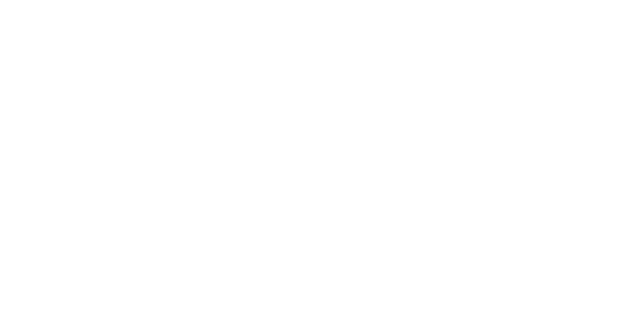
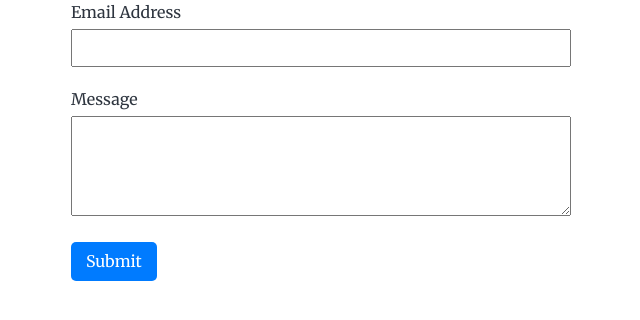
Before and after one commit to logunlaja26/speech-to-text, a Gatsby site: page /contact in a window 1280 px wide. Before the commit this address had no page. Shown: the whole page, without its empty margins (319-959 px from the left). Built offline with nearby package versions, Linux system fonts and the light colour scheme; Gatsby itself is replaced by a stand-in of ours; some packages are replaced by stand-ins of ours.

Commit message:
added contact form

```diff
--- a/content/blog/online-voice-to-text/online-voice-to-text-converter/index.md
+++ b/content/blog/online-voice-to-text/online-voice-to-text-converter/index.md
@@ -55,4 +55,4 @@ I suggest adding a feature to query summarized notes, where the user can ask que
 
 I'm genuinely excited about how this app can solve my productivity problem when summarizing audio into text. I'm pretty sure this will be a helpful tool for your audio-to-text transcription as well.
 
-Feel free to provide your email here for updates about the speech-to-text application.
+Feel free to provide your email below for updates on the speech-to-text application 👇🏻.
--- a/package.json
+++ b/package.json
@@ -10,6 +10,7 @@
   "dependencies": {
     "@fontsource-variable/montserrat": "^5.0.17",
     "@fontsource/merriweather": "^5.0.8",
+    "@formspree/react": "^2.5.1",
     "gatsby": "^5.13.3",
     "gatsby-plugin-canonical-urls": "^5.13.1",
     "gatsby-plugin-feed": "^5.13.1",
--- a/src/components/bio.js
+++ b/src/components/bio.js
@@ -6,8 +6,8 @@
  */
 
 import * as React from "react"
+import { Link } from "gatsby"
 import { useStaticQuery, graphql } from "gatsby"
-// import { StaticImage } from "gatsby-plugin-image"
 
 const Bio = () => {
   const data = useStaticQuery(graphql`
@@ -31,6 +31,13 @@ const Bio = () => {
   const social = data.site.siteMetadata?.social
 
   return (
+    <>
+      <div>
+        <p>
+          To get updates, please enter your email address{" "}
+          <Link to="/contact/"> here</Link>:
+        </p>
+      </div>
       <div className="bio">
         {/* <StaticImage
         className="bio-avatar"
@@ -45,13 +52,15 @@ const Bio = () => {
         {author?.name && (
           <p>
             Written by <strong>{author.name}</strong> {author?.summary || null}
-          {` `}
+            {` Follow my product updates on `}
             <a href={`https://twitter.com/${social?.twitter || ``}`}>
-            Follow my product updates on Twitter
+              {" "}
+              twitter
             </a>
           </p>
         )}
       </div>
+    </>
   )
 }
 
--- /dev/null
+++ b/src/pages/contact.js
@@ -0,0 +1,67 @@
+import React from "react"
+import { useForm, ValidationError } from "@formspree/react"
+
+const ContactForm = () => {
+  const [state, handleSubmit] = useForm("mnqebzyy")
+  if (state.succeeded) {
+    return (
+      <p style={{ color: "green", fontWeight: "bold" }}>Thanks for joining!</p>
+    )
+  }
+  return (
+    <form
+      onSubmit={handleSubmit}
+      style={{ maxWidth: "500px", margin: "0 auto" }}
+    >
+      <div style={{ marginBottom: "20px" }}>
+        <label
+          htmlFor="email"
+          style={{ display: "block", marginBottom: "5px" }}
+        >
+          Email Address
+        </label>
+        <input
+          id="email"
+          type="email"
+          name="email"
+          style={{ width: "100%", padding: "8px" }}
+        />
+        <ValidationError prefix="Email" field="email" errors={state.errors} />
+      </div>
+      <div style={{ marginBottom: "20px" }}>
+        <label
+          htmlFor="message"
+          style={{ display: "block", marginBottom: "5px" }}
+        >
+          Message
+        </label>
+        <textarea
+          id="message"
+          name="message"
+          style={{ width: "100%", height: "100px", padding: "8px" }}
+        />
+        <ValidationError
+          prefix="Message"
+          field="message"
+          errors={state.errors}
+        />
+      </div>
+      <button
+        type="submit"
+        disabled={state.submitting}
+        style={{
+          backgroundColor: "#007BFF",
+          color: "white",
+          border: "none",
+          padding: "10px 15px",
+          borderRadius: "5px",
+          cursor: state.submitting ? "default" : "pointer",
+        }}
+      >
+        Submit
+      </button>
+    </form>
+  )
+}
+
+export default ContactForm
```
Also changed, not shown: 1 other file. Lines whose indentation alone changed are shown as unchanged.
